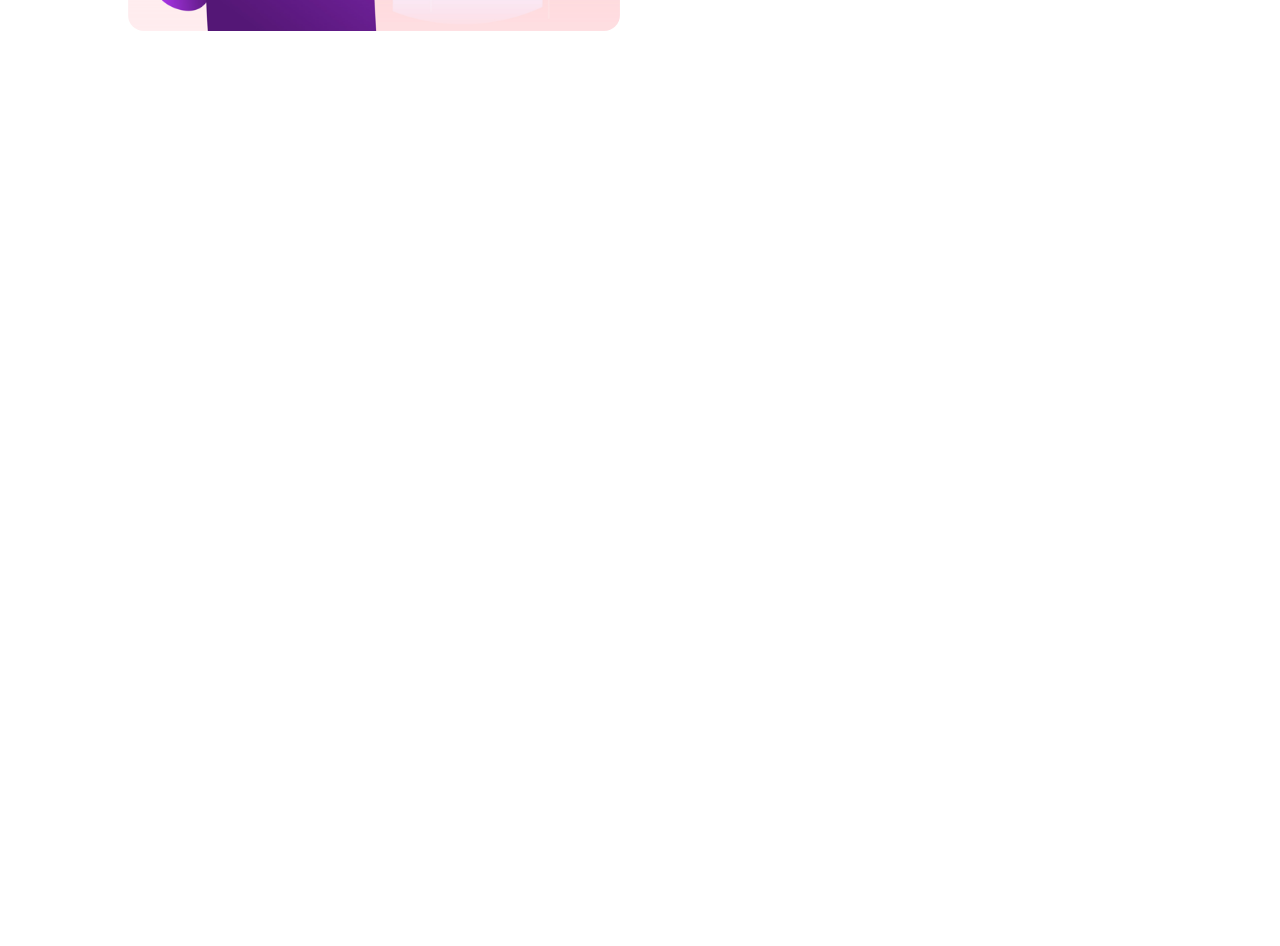
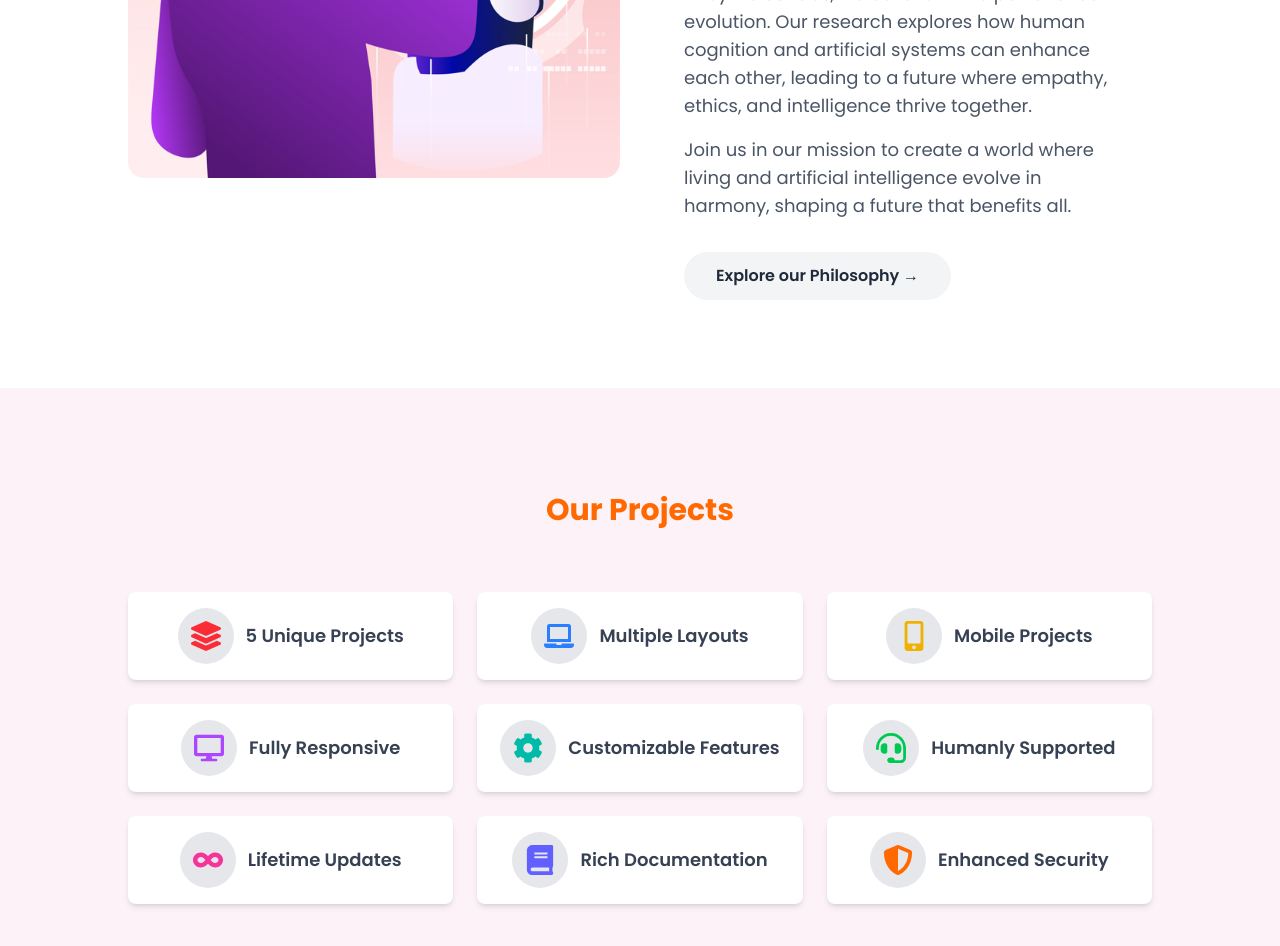
Before and after one commit to louisvincelli/symbios_labs, a Next.js app: page / in a window 1280 px wide. Shown: the part 2820-3766 px from the top of the page. Before the commit the page ends 2915 px from the top, so only its background shows below. Built offline with nearby package versions, Linux system fonts and the light colour scheme.

Commit message:
projects section
projects

```diff
--- a/components/Home/Home.tsx
+++ b/components/Home/Home.tsx
@@ -2,6 +2,7 @@
 import Hero from './Hero/Hero';
 import Research from './Research/Research';
 import Philosophy from './Philosophy/Philosophy';
+import Projects from './Projects/Projects';
 
 const Home = () => {
   return (
@@ -9,6 +10,7 @@
       <Hero />
       <Research />
       <Philosophy />
+      <Projects />
     </div>
   );
 };
--- a/components/Home/Philosophy/Philosophy.tsx
+++ b/components/Home/Philosophy/Philosophy.tsx
@@ -1,5 +1,6 @@
 import Image from 'next/image';
 import React from 'react';
+import { FaCheckCircle } from 'react-icons/fa';
 
 const Philosophy = () => {
   return (
@@ -12,9 +13,12 @@
             </div>
             {/* Text Content */}
             <div className='p-6'>
-                <h1 className='text-base font-semibold text-orange-500'>Philosophy</h1>
+                <h1 className='text-2xl font-semibold text-orange-500'>Philosophy</h1>
                 <h1 className='mt-4 text-xl sm:text-2xl md:text-3xl font-bold text-gray-900'>Symbios Labs studies the interdependence between human cognition and artificial systems &#8212; Advancing empathy, ethics, and intelligence through co-evolution.</h1>
-                <h1 className='mt-4 text-md sm:text-xl md:text-xl font-bold text-gray-700'>Evolving together. &#8226; The science of shared intelligence. &#8226; Where humanity and AI grow in harmony.</h1>
+                <h1 className='mt-4 text-md sm:text-xl md:text-xl font-bold text-gray-700'>Evolving together &#8226; The science of shared intelligence &#8226; Where humanity and AI grow in harmony</h1>
+                <p className='mt-4 text-gray-600 text-sm sm:text-base md:text-lg'>At Symbios Labs, we believe in the power of co-evolution. Our research explores how human cognition and artificial systems can enhance each other, leading to a future where empathy, ethics, and intelligence thrive together.</p>
+                <p className='mt-4 text-gray-600 text-sm sm:text-base md:text-lg'>Join us in our mission to create a world where living and artificial intelligence evolve in harmony, shaping a future that benefits all.</p>
+                <button className='mt-8 px-8 py-3 bg-gray-100 text-gray-800 font-semibold rounded-full hover:bg-teal-500 transition all duration-200 hover:text-white'>Explore our Philosophy &rarr;</button>
             </div>
         </div>
     </div>
--- /dev/null
+++ b/components/Home/Projects/Projects.tsx
@@ -0,0 +1,67 @@
+import React from 'react';
+import { FaBook, FaCog, FaDesktop, FaHeadset, FaInfinity, FaLaptop, FaLayerGroup, FaMobileAlt, FaShieldAlt } from 'react-icons/fa';
+
+const Projects = () => {
+
+    const projects = [
+        {
+            icon:<FaLayerGroup className='text-red-500' />,
+            text: '5 Unique Projects',
+        },
+        {
+            icon:<FaLaptop className='text-blue-500' />,
+            text: 'Multiple Layouts',
+        },
+        {
+            icon:<FaMobileAlt className='text-yellow-500' />,
+            text: 'Mobile Projects',
+        },
+        {
+            icon:<FaDesktop className='text-purple-500' />,
+            text: 'Fully Responsive',
+        },
+        {
+            icon:<FaCog className='text-teal-500' />,
+            text: 'Customizable Features',
+        },
+        {
+            icon:<FaHeadset className='text-green-500' />,
+            text: 'Humanly Supported',
+        },
+        {
+            icon:<FaInfinity className='text-pink-500' />,
+            text: 'Lifetime Updates',
+        },
+        {
+            icon:<FaBook className='text-indigo-500' />,
+            text: 'Rich Documentation',
+        },
+        {
+            icon:<FaShieldAlt className='text-orange-500' />,
+            text: 'Enhanced Security',
+        },
+    ]
+  return (
+    <div className='bg-pink-50 pt-20 pb-20'>
+        <div className='w-[80%] mx-auto text-center'>
+            <h1 className='mt-6 text-2xl md:text-3xl capitalize font-bold text-center text-orange-500'>
+                Our Projects
+            </h1>
+            <div className="grid mt-16 grid-cols-1 sm:grid-cols-2 lg:grid-cols-3 gap-6">
+                {projects.map((project, index) => (
+                    <div key={index} className='flex items-center justify-center p-4 bg-white rounded-lg shadow-md space-x-3'>
+                        <div className='text-3xl w-14 h-14 bg-gray-200 bg-opacity-10 flex items-center justify-center flex-col rounded-full'>
+                            <span>{project.icon}</span>
+                        </div>
+                        <p className='text-lg font-semibold text-gray-700'>
+                            <span>{project.text}</span>
+                        </p>
+                    </div>
+                ))}
+            </div>
+        </div>
+    </div>
+  );
+};
+
+export default Projects;
```
